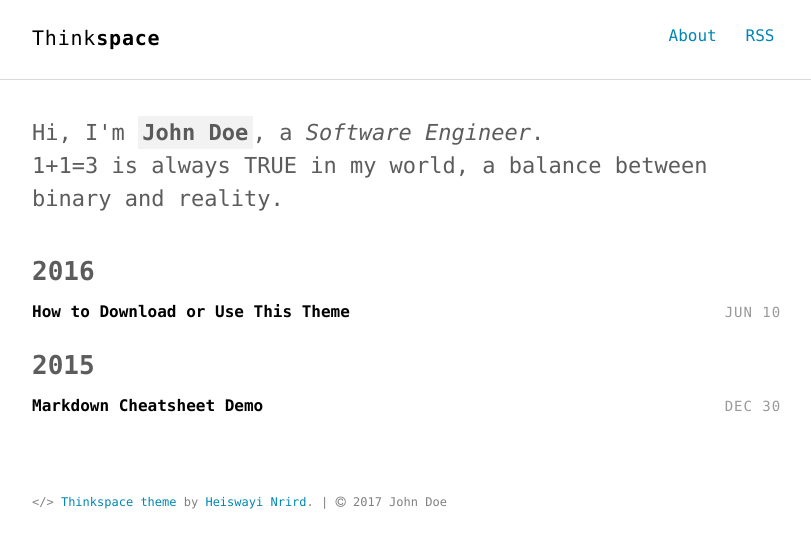
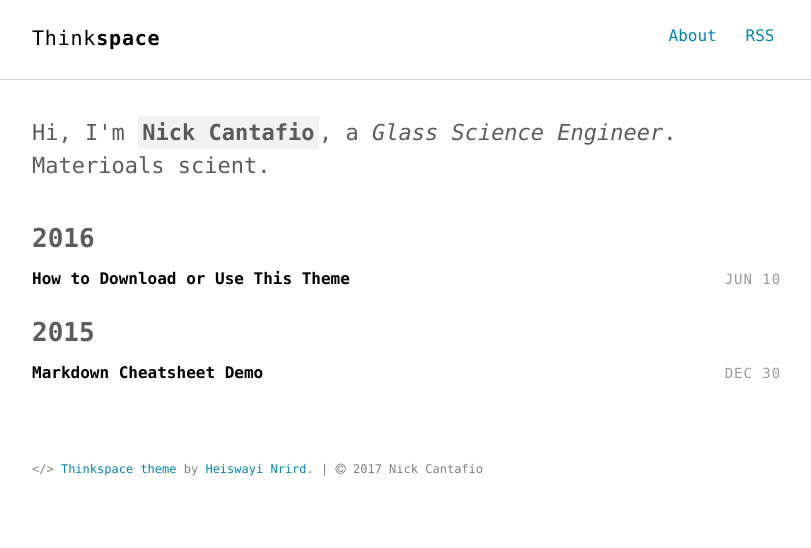
Before and after one commit to nickcanny/nickcanny.github.io, a Jekyll site: the page built from index.html, in a window 1280 px wide. Shown: the top 548 px of the page, without its empty margins (232-1043 px from the left). Built offline with Jekyll 4.4.1, drawn with Linux system fonts in a browser that asks for light colours.

Commit message:
Update _config.yml

```diff
--- a/_config.yml
+++ b/_config.yml
@@ -10,8 +10,8 @@ baseurl: "" # apply repo name if use it under gh-pages branch
 
 google_analytics: UA-XXXXX-XX
 repo: https://nickcanny.github.io/
-disqus_shortname: "hnbloggithub"
-twitter_username: "HeiswayiNrird"
+#disqus_shortname: "hnbloggithub"
+#twitter_username: "HeiswayiNrird"
 comments: true
 
 # Build settings
@@ -29,21 +29,21 @@ sass:
 
 # Author settings
 author:
-  name     : "John Doe"
-  job      : "Software Engineer"
-  bio      : "1+1=3 is always TRUE in my world, a balance between binary and reality."
+  name     : "Nick Cantafio"
+  job      : "Glass Science Engineer"
+  bio      : "Materioals scient."
   thumb    : /images/author.jpg
   email    : hnrird@gmail.com
-  url      : http://heiswayi.github.io
-  github   : http://github.com/heiswayi
-  twitter  : http://twitter.com/HeiswayiNrird
-  facebook : https://www.facebook.com/heiswayi.nrird
-  linkedin : http://linkedin.com/in/nrird
+  url      : http://nickcanny.github.io
+  github   : http://github.com/nickcanny
+  #twitter  : http://twitter.com/HeiswayiNrird
+  #facebook : https://www.facebook.com/heiswayi.nrird
+  linkedin : http://linkedin.com/in/ntcantafio
 
 # social settings
 og_locale: "en_US"
-twitter_card: "summary_large_image"
-twitter_site: "@HeiswayiNrird"
+#twitter_card: "summary_large_image"
+#twitter_site: "@HeiswayiNrird"
 
 gems:
   - bourbon
```
